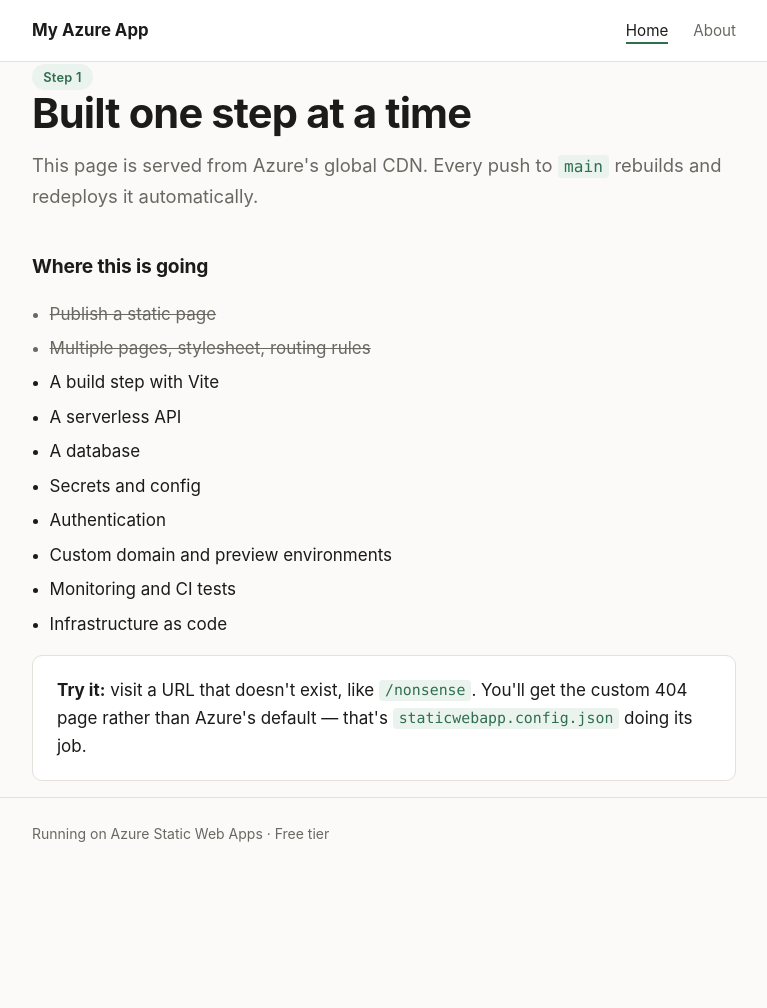
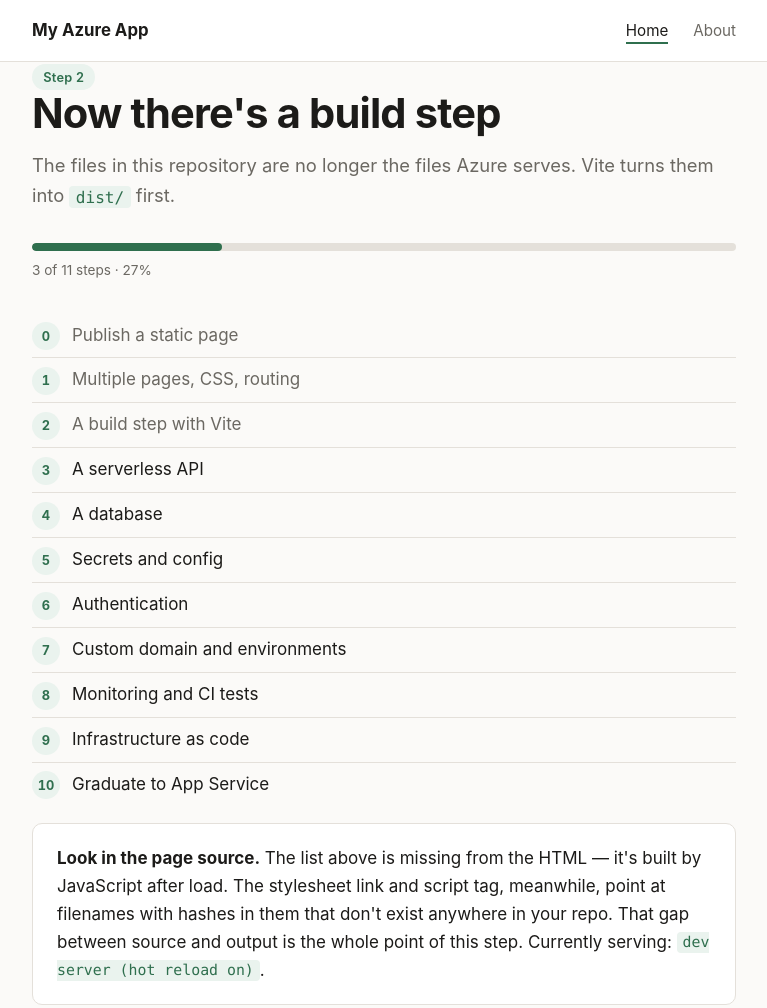
Before and after one commit to steliovarrone/my-app, a website built with Vite: page index.html in a window 1280 px wide. Shown: the top 1008 px of the page, without its empty margins (256-1023 px from the left). Before the commit the page ends 893 px from the top, so only its background shows below. Built offline with nearby package versions, Linux system fonts and the light colour scheme.

Commit message:
Step:2 added vite build, move config to public/

```diff
--- a/index.html
+++ b/index.html
@@ -5,7 +5,8 @@
   <meta name="viewport" content="width=device-width, initial-scale=1">
   <title>My Azure App</title>
   <meta name="description" content="A small app built step by step on Azure Static Web Apps.">
-  <link rel="stylesheet" href="/styles.css">
+  <!-- No <link rel="stylesheet"> any more. main.js imports the CSS, and Vite
+       injects the right tag here at build time. -->
 </head>
 <body>
 
@@ -20,31 +21,28 @@
   </header>
 
   <main class="wrap">
-    <span class="tag">Step 1</span>
-    <h1>Built one step at a time</h1>
+    <span class="tag">Step 2</span>
+    <h1>Now there's a build step</h1>
     <p class="lede">
-      This page is served from Azure's global CDN. Every push to
-      <code>main</code> rebuilds and redeploys it automatically.
+      The files in this repository are no longer the files Azure serves.
+      Vite turns them into <code>dist/</code> first.
     </p>
 
-    <h2>Where this is going</h2>
-    <ul class="steps">
-      <li class="done">Publish a static page</li>
-      <li class="done">Multiple pages, stylesheet, routing rules</li>
-      <li>A build step with Vite</li>
-      <li>A serverless API</li>
-      <li>A database</li>
-      <li>Secrets and config</li>
-      <li>Authentication</li>
-      <li>Custom domain and preview environments</li>
-      <li>Monitoring and CI tests</li>
-      <li>Infrastructure as code</li>
-    </ul>
+    <div class="meter" data-progress>
+      <div class="meter-track"><div class="meter-bar" data-progress-bar></div></div>
+      <span class="meter-label" data-progress-label></span>
+    </div>
+
+    <!-- Empty on purpose. main.js fills it from src/steps.js.
+         View source on the deployed page: it's still empty there too. -->
+    <ul class="steps" data-steps></ul>
 
     <div class="card">
-      <strong>Try it:</strong> visit a URL that doesn't exist, like
-      <code>/nonsense</code>. You'll get the custom 404 page rather than
-      Azure's default — that's <code>staticwebapp.config.json</code> doing its job.
+      <strong>Look in the page source.</strong> The list above is missing from the
+      HTML — it's built by JavaScript after load. The stylesheet link and script
+      tag, meanwhile, point at filenames with hashes in them that don't exist
+      anywhere in your repo. That gap between source and output is the whole
+      point of this step. Currently serving: <code data-build></code>.
     </div>
   </main>
 
@@ -52,5 +50,6 @@
     <div class="wrap">Running on Azure Static Web Apps · Free tier</div>
   </footer>
 
+  <script type="module" src="/src/main.js"></script>
 </body>
 </html>
--- /dev/null
+++ b/src/main.js
@@ -0,0 +1,46 @@
+// Importing CSS from JavaScript looks wrong the first time you see it.
+// It works because Vite intercepts the import: in dev it injects a <style>
+// tag for instant hot reload, and in the production build it extracts the
+// CSS into its own hashed file and adds a <link> to the HTML for you.
+import './styles.css'
+
+import { steps, progress } from './steps.js'
+
+// ---------------------------------------------------------------
+// Render the progress ladder, if this page has a slot for it.
+// Both index.html and 404.html load this same bundle, so guard first.
+// ---------------------------------------------------------------
+const list = document.querySelector('[data-steps]')
+
+if (list) {
+  list.innerHTML = steps
+    .map(
+      (s) => `
+      <li class="${s.done ? 'done' : ''}">
+        <span class="step-n">${s.n}</span>${s.label}
+      </li>`
+    )
+    .join('')
+}
+
+const meter = document.querySelector('[data-progress]')
+
+if (meter) {
+  const { done, total, pct } = progress()
+  meter.querySelector('[data-progress-bar]').style.width = `${pct}%`
+  meter.querySelector('[data-progress-label]').textContent =
+    `${done} of ${total} steps · ${pct}%`
+}
+
+// ---------------------------------------------------------------
+// import.meta.env is replaced at BUILD time, not read at runtime.
+// Look at dist/assets/*.js after building and you'll find the literal
+// string sitting where this expression used to be.
+// ---------------------------------------------------------------
+const stamp = document.querySelector('[data-build]')
+
+if (stamp) {
+  stamp.textContent = import.meta.env.PROD
+    ? 'production build'
+    : 'dev server (hot reload on)'
+}
--- /dev/null
+++ b/src/steps.js
@@ -0,0 +1,23 @@
+// A plain data module. It exports a value; another module imports it.
+// This is the thing a bundler exists to handle: at build time Vite follows
+// the import, pulls this file into the bundle, and the browser never learns
+// that two separate files were involved.
+
+export const steps = [
+  { n: 0,  label: 'Publish a static page',            done: true  },
+  { n: 1,  label: 'Multiple pages, CSS, routing',     done: true  },
+  { n: 2,  label: 'A build step with Vite',           done: true  },
+  { n: 3,  label: 'A serverless API',                 done: false },
+  { n: 4,  label: 'A database',                       done: false },
+  { n: 5,  label: 'Secrets and config',               done: false },
+  { n: 6,  label: 'Authentication',                   done: false },
+  { n: 7,  label: 'Custom domain and environments',   done: false },
+  { n: 8,  label: 'Monitoring and CI tests',          done: false },
+  { n: 9,  label: 'Infrastructure as code',           done: false },
+  { n: 10, label: 'Graduate to App Service',          done: false },
+]
+
+export const progress = () => {
+  const done = steps.filter((s) => s.done).length
+  return { done, total: steps.length, pct: Math.round((done / steps.length) * 100) }
+}
--- /dev/null
+++ b/src/styles.css
@@ -0,0 +1,204 @@
+/* ---------------------------------------------------------------
+   Same tokens as Step 1. What changed is how this file reaches the
+   browser: it is now imported by main.js, bundled, minified, and
+   emitted as /assets/index-<hash>.css. The hash is why the file can
+   be cached forever and still update instantly when you deploy.
+   --------------------------------------------------------------- */
+:root {
+  --bg:        #fbfaf8;
+  --surface:   #ffffff;
+  --text:      #1c1b19;
+  --muted:     #6b6862;
+  --border:    #e4e0da;
+  --accent:    #2f6f4e;
+  --accent-sf: #eaf3ee;
+
+  --max-width: 46rem;
+  --radius:    10px;
+  --font: ui-sans-serif, -apple-system, "Segoe UI", Roboto, Helvetica, Arial, sans-serif;
+}
+
+@media (prefers-color-scheme: dark) {
+  :root {
+    --bg:        #171917;
+    --surface:   #1f221f;
+    --text:      #eceae6;
+    --muted:     #a3a09a;
+    --border:    #32362f;
+    --accent:    #7fc79b;
+    --accent-sf: #23302a;
+  }
+}
+
+*, *::before, *::after { box-sizing: border-box; }
+
+body {
+  margin: 0;
+  font-family: var(--font);
+  font-size: 17px;
+  line-height: 1.65;
+  color: var(--text);
+  background: var(--bg);
+  -webkit-font-smoothing: antialiased;
+}
+
+.wrap {
+  max-width: var(--max-width);
+  margin: 0 auto;
+  padding: 0 1rem;
+}
+
+header.site {
+  border-bottom: 1px solid var(--border);
+  background: var(--surface);
+  position: sticky;
+  top: 0;
+  z-index: 10;
+}
+
+header.site .wrap {
+  display: flex;
+  flex-wrap: wrap;
+  align-items: baseline;
+  gap: 0.5rem 1.5rem;
+  padding-top: 1rem;
+  padding-bottom: 1rem;
+}
+
+.brand {
+  font-weight: 650;
+  font-size: 1.05rem;
+  color: var(--text);
+  text-decoration: none;
+  margin-right: auto;
+}
+
+nav.site a {
+  color: var(--muted);
+  text-decoration: none;
+  font-size: 0.95rem;
+  margin-left: 1.25rem;
+  padding-bottom: 2px;
+  border-bottom: 2px solid transparent;
+}
+nav.site a:hover { color: var(--text); }
+nav.site a[aria-current="page"] {
+  color: var(--text);
+  border-bottom-color: var(--accent);
+}
+
+main { padding: 3rem 0 4rem; }
+
+h1 {
+  font-size: clamp(1.9rem, 5vw, 2.6rem);
+  line-height: 1.15;
+  letter-spacing: -0.02em;
+  margin: 0 0 0.75rem;
+}
+
+h2 {
+  font-size: 1.2rem;
+  letter-spacing: -0.01em;
+  margin: 2.5rem 0 0.5rem;
+}
+
+.lede {
+  font-size: 1.15rem;
+  color: var(--muted);
+  margin: 0 0 2rem;
+}
+
+a { color: var(--accent); }
+
+.card {
+  background: var(--surface);
+  border: 1px solid var(--border);
+  border-radius: var(--radius);
+  padding: 1.25rem 1.5rem;
+  margin: 1rem 0;
+}
+
+.tag {
+  display: inline-block;
+  background: var(--accent-sf);
+  color: var(--accent);
+  border-radius: 999px;
+  padding: 0.15rem 0.7rem;
+  font-size: 0.8rem;
+  font-weight: 600;
+  letter-spacing: 0.02em;
+}
+
+/* --- Progress meter, rendered by main.js ----------------------- */
+.meter {
+  margin: 1.5rem 0 2rem;
+}
+
+.meter-track {
+  height: 8px;
+  background: var(--border);
+  border-radius: 999px;
+  overflow: hidden;
+}
+
+.meter-bar {
+  height: 100%;
+  width: 0;                       /* main.js sets the real width */
+  background: var(--accent);
+  border-radius: 999px;
+  transition: width 700ms cubic-bezier(0.2, 0.8, 0.2, 1);
+}
+
+.meter-label {
+  display: block;
+  margin-top: 0.5rem;
+  font-size: 0.85rem;
+  color: var(--muted);
+}
+
+/* --- Step list ------------------------------------------------- */
+ul.steps {
+  list-style: none;
+  padding: 0;
+  margin: 0;
+}
+
+ul.steps li {
+  display: flex;
+  align-items: baseline;
+  gap: 0.75rem;
+  padding: 0.45rem 0;
+  border-bottom: 1px solid var(--border);
+}
+ul.steps li:last-child { border-bottom: 0; }
+ul.steps li.done { color: var(--muted); }
+
+.step-n {
+  flex: none;
+  width: 1.75rem;
+  height: 1.75rem;
+  display: grid;
+  place-items: center;
+  border-radius: 50%;
+  background: var(--accent-sf);
+  color: var(--accent);
+  font-size: 0.8rem;
+  font-weight: 650;
+  font-variant-numeric: tabular-nums;
+}
+
+footer.site {
+  border-top: 1px solid var(--border);
+  padding: 1.5rem 0 3rem;
+  color: var(--muted);
+  font-size: 0.875rem;
+}
+
+code {
+  font-family: ui-monospace, "SF Mono", Menlo, Consolas, monospace;
+  font-size: 0.875em;
+  background: var(--accent-sf);
+  color: var(--accent);
+  padding: 0.1em 0.4em;
+  border-radius: 4px;
+}
--- /dev/null
+++ b/vite.config.js
@@ -0,0 +1,26 @@
+import { defineConfig } from 'vite'
+import { fileURLToPath } from 'node:url'
+
+// Vite assumes a single-page app by default: one index.html, one entry point.
+// We have three pages, so each one has to be declared as its own entry.
+// Anything not listed here simply won't make it into dist/.
+const page = (name) => fileURLToPath(new URL(`./${name}`, import.meta.url))
+
+export default defineConfig({
+  build: {
+    outDir: 'dist',        // this name must match output_location in the workflow
+    emptyOutDir: true,     // wipe dist/ each build so deleted files don't linger
+    rollupOptions: {
+      input: {
+        main:     page('index.html'),
+        about:    page('about.html'),
+        notfound: page('404.html'),
+      },
+    },
+  },
+
+  server: {
+    port: 5173,
+    open: true,            // `npm run dev` pops open a browser
+  },
+})
```
Also changed, not shown: 404.html (+2 -2 lines), about.html (+26 -17 lines), package.json (added, +14 -0 lines), public/staticwebapp.config.json (added, +27 -0 lines), .github/workflows/azure-static-web-apps-mango-forest-0fb138d0f.yml, dist/404.html (added), dist/about.html (added), dist/assets/main-C-fBX2-C.js (added), dist/assets/main-CuBSxSz2.css (added), dist/index.html (added), dist/staticwebapp.config.json (added), 1 other file.
